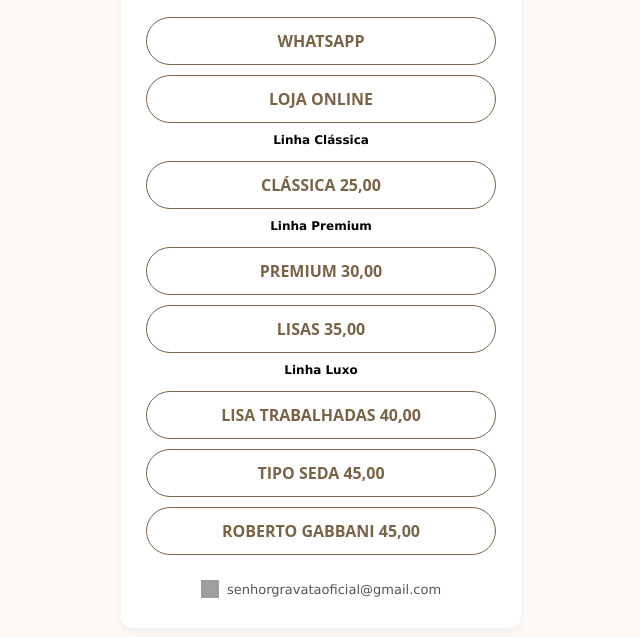
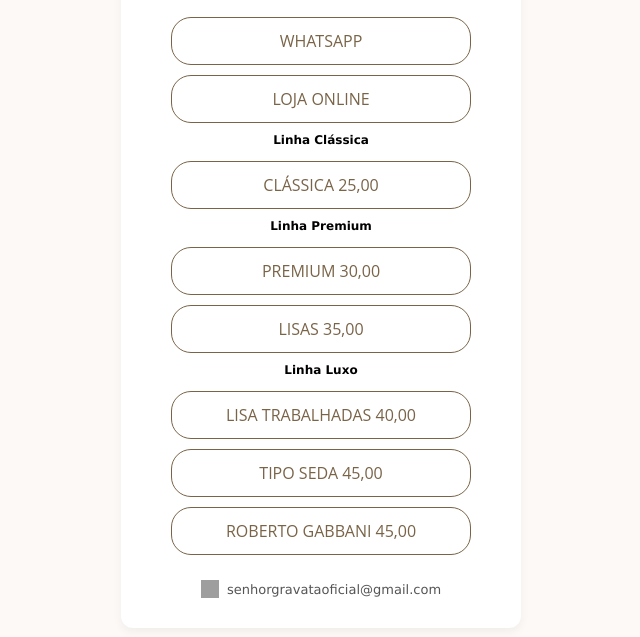
Before and after one commit to GabrielFigueiredoDS/senhorgravata, a plain HTML site: page index.html in a window 1280 px wide. Shown: the part 121-758 px from the top of the page, without its empty margins (319-959 px from the left). Drawn offline with Linux system fonts and the light colour scheme; grey boxes are pictures that could not be loaded.

Commit message:
Update style.css

```diff
--- a/style.css
+++ b/style.css
@@ -53,13 +53,12 @@ h1 {
 
 .links a {
   display: block;
-  margin: 10px 25px;
+  margin: 10px 50px;
   padding: 12px;
-  border: 1px solid #7a6448;
-  border-radius: 30px;
+  border: 1.0px solid #7a6448;
+  border-radius: 20px;
   text-decoration: none;
   color: #7a6448;
-  font-weight: bold;
   transition: all 0.3s;
   font-family: 'Open Sans', sans-serif;
 }
```
